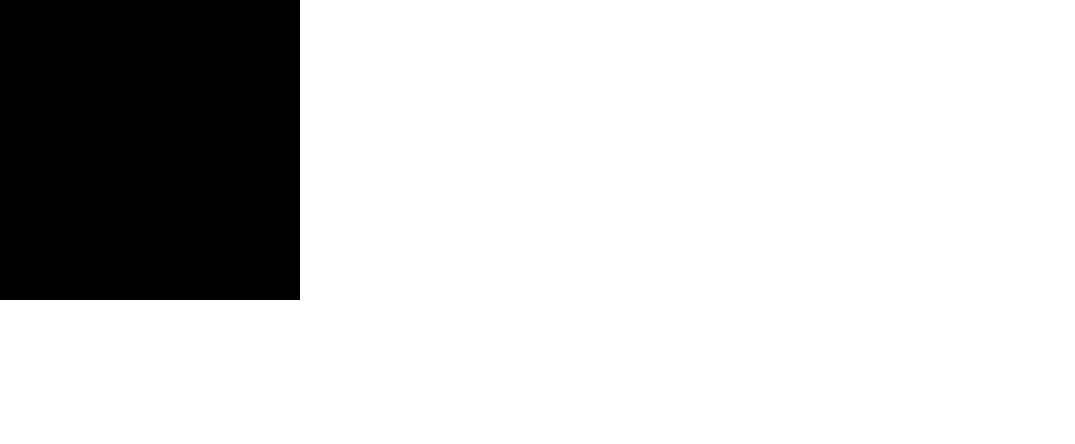
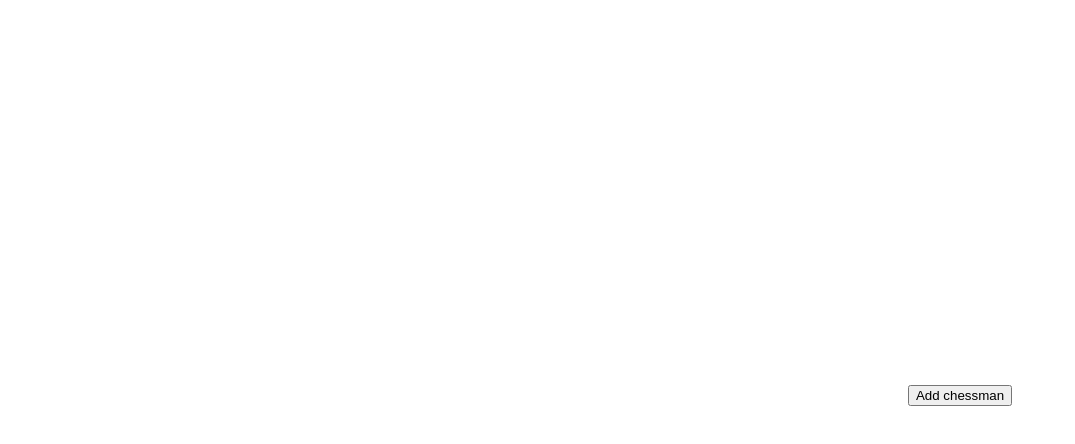
Before and after one commit to idealjs/blueprint, a React (Create React App) app: page / in a window 1280 px wide. Shown: the top 444 px of the page, without its empty margins (0-1075 px from the left). Built offline with nearby package versions, Linux system fonts and the light colour scheme.

Commit message:
Update component

```diff
--- a/src/App.tsx
+++ b/src/App.tsx
@@ -1,32 +1,54 @@
-import React, { useEffect, useRef } from "react";
 import "./App.css";
-import interact from "interactjs";
+
+import React, { useCallback } from "react";
+import { useDispatch } from "react-redux";
+import uniqid from "uniqid";
+
+import Chessboard from "./component/Chessboard";
+import { addChessman, CHESSMAN_TYPE } from "./reducer/chessmen";
+import { addManyPin, PIN_TYPE } from "./reducer/pins";
 
 function App() {
-  const ref = useRef<SVGRectElement>(null);
+  const dispatch = useDispatch();
+  const onClick = useCallback(() => {
+    const chessmanId = uniqid(`${CHESSMAN_TYPE.FUNCTION}_`);
+    const pinInId = uniqid(`${PIN_TYPE.IN}_`);
+    const pinOutId = uniqid(`${PIN_TYPE.OUT}_`);
+    dispatch(
+      addChessman({
+        id: chessmanId,
+        type: CHESSMAN_TYPE.FUNCTION,
+        width: 40,
+        height: 30,
+        x: Math.random() * 10,
+        y: Math.random() * 10,
+        pins: [pinInId, pinOutId],
+      })
+    );
 
-  useEffect(() => {
-    interact(ref.current!).draggable({
-      listeners: {
-        start: () => {
-          console.log("start drag");
+    dispatch(
+      addManyPin([
+        {
+          id: pinInId,
+          type: PIN_TYPE.IN,
+          x: 10,
+          y: 10,
+          parentId: chessmanId,
         },
-        move: () => {
-          console.log("move drag");
+        {
+          id: pinOutId,
+          type: PIN_TYPE.OUT,
+          x: 90,
+          y: 10,
+          parentId: chessmanId,
         },
-        end: () => {
-          console.log("end drag");
-        },
-      },
-    });
-  }, []);
+      ])
+    );
+  }, [dispatch]);
   return (
     <div className="App" style={{ width: "100vw", height: "100vh" }}>
-      <svg width="100%" height="100%">
-        <g>
-          <rect ref={ref} width={300} height={300} />
-        </g>
-      </svg>
+      <Chessboard />
+      <button onClick={onClick}>Add chessman</button>
     </div>
   );
 }
--- /dev/null
+++ b/src/component/Chessboard.tsx
@@ -0,0 +1,22 @@
+import React, { FC } from "react";
+import { useSelector } from "react-redux";
+
+import { RootState } from "../reducer";
+import { chessmenSelector } from "../reducer/chessmen";
+import Chessman from "./Chessman";
+
+const Chessboard: FC = () => {
+  const chessmenIds = useSelector((state: RootState) =>
+    chessmenSelector.selectIds(state)
+  );
+
+  return (
+    <svg height="50%" width="50%">
+      {chessmenIds.map((chessmanId) => (
+        <Chessman id={chessmanId} key={chessmanId} />
+      ))}
+    </svg>
+  );
+};
+
+export default Chessboard;
--- a/src/component/Chessman.tsx
+++ b/src/component/Chessman.tsx
@@ -1,24 +1,55 @@
-import React from "react";
-import { useSelector } from "react-redux";
-import { chessmenSelector } from "../reducer/chessmen";
+import interact from "interactjs";
+import React, { useEffect, useRef } from "react";
+import { useDispatch, useSelector } from "react-redux";
+
 import { RootState } from "../reducer";
-
+import { chessmenSelector, updateChessman } from "../reducer/chessmen";
 import Pin from "./Pin";
 interface IProps {
-  id: string;
+  id: string | number;
 }
 
 const Chessman = (props: IProps) => {
   const { id } = props;
-
+  const { x, y, height, width } = useSelector((state: RootState) =>
+    chessmenSelector.selectById(state, id)
+  )!;
+  const ref = useRef<SVGRectElement>(null);
+  const dispatch = useDispatch();
   const chessman = useSelector((state: RootState) =>
     chessmenSelector.selectById(state, id)
   );
 
+  useEffect(() => {
+    interact(ref.current!).draggable({
+      listeners: {
+        start: (event) => {
+          console.log("start drag", event);
+        },
+        move: (event) => {
+          console.log("move drag", event);
+          dispatch(
+            updateChessman({
+              id: id,
+              changes: {
+                x: event.client.x - event.clientX0,
+                y: event.client.y - event.clientY0,
+              },
+            })
+          );
+        },
+        end: () => {
+          console.log("end drag");
+        },
+      },
+    });
+  }, [dispatch, id]);
+
   return (
-    <g>
+    <g ref={ref}>
+      <rect width={width} height={height} transform={`translate(${x},${y})`} />
       {chessman?.pins.map((pinId) => (
-        <Pin id={id} key={pinId} />
+        <Pin id={pinId} key={pinId} />
       ))}
     </g>
   );
--- a/src/component/Pin.tsx
+++ b/src/component/Pin.tsx
@@ -1,7 +1,8 @@
 import React from "react";
 import { useSelector } from "react-redux";
+
+import { RootState } from "../reducer";
 import { pinsSelector } from "../reducer/pins";
-import { RootState } from "../reducer";
 
 interface IProps {
   id: string;
```
Also changed, not shown: package.json (+11 -1 lines), 1 other file (tests, documents, lock files or other folders).
